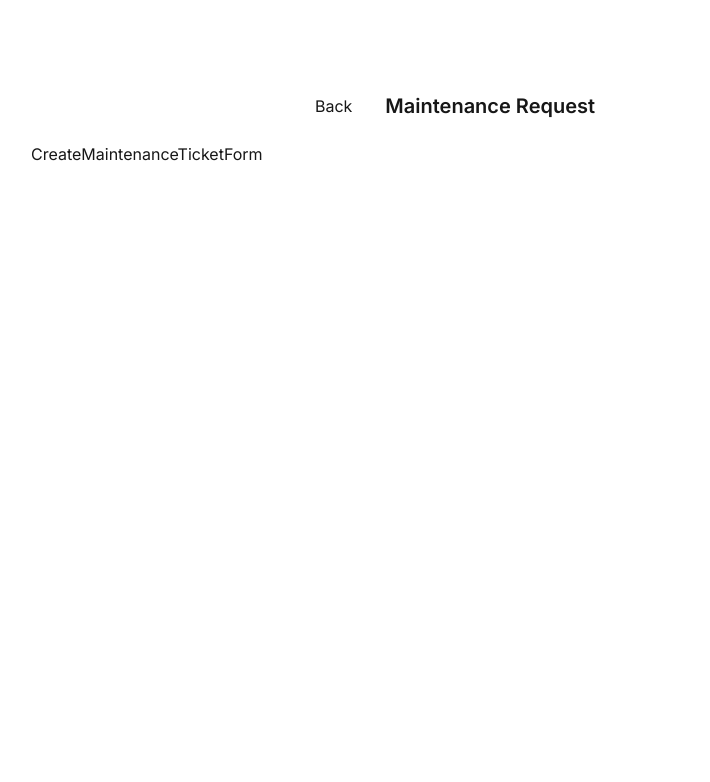
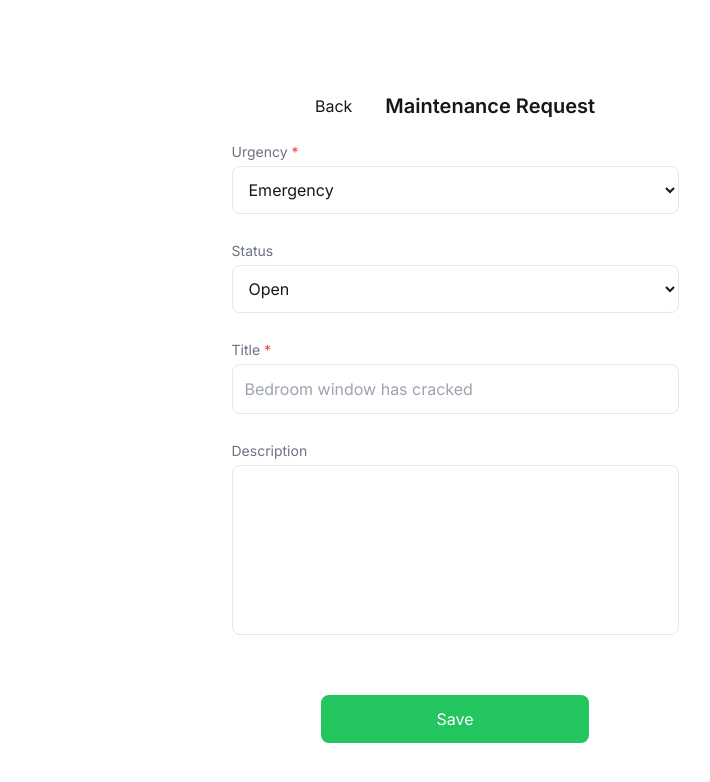
Before and after one commit to irfandyj/upsaclix_maintenance-request, a Next.js app in the folder packages/web/: page /add in a window 1280 px wide. Shown: the top 782 px of the page, without its empty margins (185-895 px from the left). Built offline with nearby package versions, Linux system fonts and the light colour scheme.

Commit message:
feat(web): add unfinished create form

```diff
--- a/packages/web/src/components/organisms/CreateMaintenanceTicketForm/CreateMaintenanceTicketForm.tsx
+++ b/packages/web/src/components/organisms/CreateMaintenanceTicketForm/CreateMaintenanceTicketForm.tsx
@@ -1,27 +1,82 @@
-const CreateMaintenanceTicketForm = () => {
+"use client";
+
+import { useState } from "react";
+import { useForm } from "react-hook-form";
+
+function CreateMaintenanceTicketForm() {
+  const { register, handleSubmit } = useForm();
+  const [data, setData] = useState("");
+
+  function onSubmit(data: any) {
+    setData(JSON.stringify(data));
+  }
+
   return (
-    <div>
-      CreateMaintenanceTicketForm
-      {/* <Formik
-        initialValues={{
-          description: '',
-          priority: '',
-          status: '',
-          title: '',
-        }}
-        onSubmit={(values) => {
-          console.log(values);
-        }}
+    <form className="flex flex-col gap-[27px]" onSubmit={handleSubmit(onSubmit)}>
+
+      {/* Urgency* */}
+      <div>
+        <label className="block text-sm text-gray-500 mb-1">
+          Urgency <span className="text-red-500">*</span>
+        </label>
+        <select
+          {...register("urgency", { required: true })}
+          className="w-full p-3 rounded-lg bg-white border border-gray-200 focus:outline-none focus:ring-2 focus:ring-green-500"
+        >
+          <option value="">Emergency</option>
+          <option value="non_urgent">Non Urgent</option>
+          <option value="less_urgent">Less Urgent</option>
+          <option value="urgent">Urgent</option>
+        </select>
+      </div>
+
+      {/* Status */}
+      <div>
+        <label className="block text-sm text-gray-500 mb-1">
+          Status
+        </label>
+        <select
+          {...register("status")}
+          className="w-full p-3 rounded-lg bg-white border border-gray-200 focus:outline-none focus:ring-2 focus:ring-green-500"
+        >
+          <option value="Open">Open</option>
+          <option value="In Progress">In Progress</option>
+          <option value="Resolved">Resolved</option>
+        </select>
+      </div>
+
+      {/* Title* */}
+      <div>
+        <label className="block text-sm text-gray-500 mb-1">
+          Title <span className="text-red-500">*</span>
+        </label>
+        <input
+          {...register("title", { required: true })}
+          type="text"
+          placeholder="Bedroom window has cracked"
+          className="w-full p-3 rounded-lg bg-white border border-gray-200 focus:outline-none focus:ring-2 focus:ring-green-500"
+        />
+      </div>
+
+      {/* Description */}
+      <div>
+        <label className="block text-sm text-gray-500 mb-1">
+          Description
+        </label>
+        <textarea
+          {...register("description")}
+          rows={6}
+          className="w-full p-3 rounded-lg bg-white border border-gray-200 focus:outline-none focus:ring-2 focus:ring-green-500 resize-none"
+        />
+      </div>
+      <p>{data}</p>
+      <button
+        type="submit"
+        className="w-full max-w-[268px] mx-auto bg-green-500 text-white py-3 px-4 rounded-lg hover:bg-green-600 transition-colors focus:outline-none focus:ring-2 focus:ring-green-500 focus:ring-offset-2"
       >
-        <Form>
-          <Field name="title" />
-          <Field name="description" />
-          <Field name="priority" />
-          <Field name="status" />
-          <button type="submit">Submit</button>
-        </Form>
-      </Formik> */}
-    </div>
+        Save
+      </button>
+    </form>
   );
 }
 
--- a/packages/web/src/components/pages/CreateMaintenanceTicketPage/CreateMaintenanceTicketPage.tsx
+++ b/packages/web/src/components/pages/CreateMaintenanceTicketPage/CreateMaintenanceTicketPage.tsx
@@ -18,7 +18,9 @@ const MaintenanceRequestDashboard = () => {
       </div>
 
       {/* Create Maintenance Ticket Form */}
-      <CreateMaintenanceTicketForm />
+      <div className='w-full max-w-[447px] mx-auto'>
+        <CreateMaintenanceTicketForm />
+      </div>
 
     </div>
   );
```
